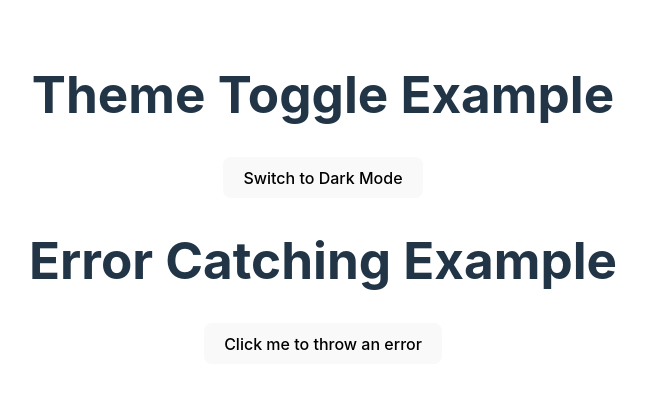
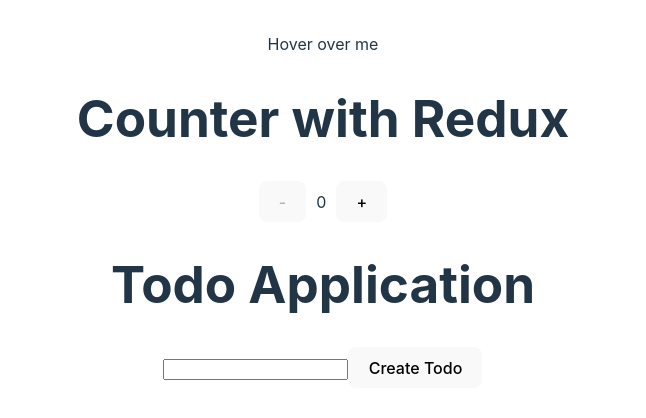
Before and after one commit to ssxv/react-concepts, a React (Vite) app: page / in a window 1280 px wide. Shown: the top 418 px of the page, without its empty margins (317-963 px from the left). Built offline with nearby package versions, Linux system fonts and the light colour scheme.

Commit message:
todo redux

```diff
--- a/src/App.tsx
+++ b/src/App.tsx
@@ -1,17 +1,15 @@
 import './App.css';
-import ErrorBoundary from './catch-error/ErrorBoundary';
-import ErrorThrowingComponenet from './catch-error/ErrorThrowingComponent';
-import ThemeSwitcher from './custom-hooks/ThemeToggle';
+import Tooltip from './pure-functions/Tooltip';
+import CounterWithRedux from './redux/CounterWithRedux';
+import TodosApp from './redux/Todos';
 
 function App() {
 
   return (
     <>
-      <ThemeSwitcher />
-
-      <ErrorBoundary>
-        <ErrorThrowingComponenet />
-      </ErrorBoundary>
+      <Tooltip text={"Hover over me"} hintText={"This is a tooltip"} />
+      <CounterWithRedux />
+      <TodosApp />
     </>
   );
 }
--- a/src/index.css
+++ b/src/index.css
@@ -18,6 +18,7 @@
   color: #646cff;
   text-decoration: inherit;
 }
+
 a:hover {
   color: #535bf2;
 }
@@ -45,9 +46,11 @@
   cursor: pointer;
   transition: border-color 0.25s;
 }
+
 button:hover {
   border-color: #646cff;
 }
+
 button:focus,
 button:focus-visible {
   outline: 4px auto -webkit-focus-ring-color;
@@ -58,9 +61,11 @@
     color: #213547;
     background-color: #ffffff;
   }
+
   a:hover {
     color: #747bff;
   }
+
   button {
     background-color: #f9f9f9;
   }
@@ -72,13 +77,10 @@
 
 .tooltiptext {
   visibility: hidden;
-
-  /* Position the tooltip text */
   position: absolute;
   z-index: 1;
   bottom: 100%;
   left: 50%;
-  margin-left: -40px;
 }
 
 .tooltip:hover .tooltiptext {
--- a/src/pure-functions/Tooltip.tsx
+++ b/src/pure-functions/Tooltip.tsx
@@ -1,8 +1,21 @@
-const Tooltip = () => {
+interface Props {
+  text: string;
+  hintText: string;
+  width?: number;
+}
+
+const Tooltip: React.FC<Props> = ({ text, hintText, width }) => {
+  const style: any = {
+    marginLeft: -50
+  };
+  if (width) {
+    style.width = width;
+    style.marginLeft = -(width / 2);
+  }
   return (
     <span className="tooltip">
-      Hover over me
-      <span className="tooltiptext">Tooltip text</span>
+      {text}
+      <span className="tooltiptext" style={style}>{hintText}</span>
     </span>
   );
 };
--- a/src/redux/CounterWithRedux.tsx
+++ b/src/redux/CounterWithRedux.tsx
@@ -9,7 +9,7 @@
 const Counter: React.FC<Props> = ({ count, increment, decrement }) => {
   return (
     <div>
-      <div>Counter with Redux</div>
+      <h1>Counter with Redux</h1>
       <button disabled={count <= 0} onClick={decrement}>
         -
       </button>
--- /dev/null
+++ b/src/redux/TodoCreator.tsx
@@ -0,0 +1,31 @@
+import { ConnectedProps, connect } from "react-redux"
+import { ITodo, addTodo } from "./todosActions";
+
+type Props = ConnectedProps<typeof connector>;
+
+const TodoCreator: React.FC<Props> = ({ addTodo }) => {
+
+    const createTodo = (e) => {
+        e.preventDefault();
+        const formData = new FormData(e.target);
+        const data: any = Object.fromEntries(formData);
+        const todo: ITodo = {
+            id: new Date().getTime().toString(),
+            title: data.title,
+        }
+        addTodo(todo);
+    }
+
+    return (
+        <form onSubmit={createTodo}>
+            <input type="text" name="title" id="title" />
+            <button type="submit">Create Todo</button>
+        </form>
+    );
+}
+
+const mapStateToProps = () => ({});
+const mapDispatchToProps = { addTodo }
+const connector = connect(mapStateToProps, mapDispatchToProps);
+const TodoCreatorWithRedux = connector(TodoCreator);
+export default TodoCreatorWithRedux;
--- /dev/null
+++ b/src/redux/TodoList.tsx
@@ -0,0 +1,37 @@
+import { ConnectedProps, connect } from "react-redux";
+import { IAppState } from "./store";
+import { ITodo, todoDone } from "./todosActions";
+
+type Props = ConnectedProps<typeof connector>
+
+const TodoList: React.FC<Props> = ({ todos, todoDone }) => {
+
+    const showTodo = (todo: ITodo) => {
+        return <div>
+            <button disabled={todo.done} type="button" onClick={() => todoDone(todo)}>
+                {todo.done ? 'done' : 'mark done'}
+            </button>
+            <span>{todo.title}</span>
+        </div>
+    }
+
+    const showTodoList = () => {
+        return todos.map(todo => showTodo(todo));
+    }
+
+    return <>
+        {showTodoList()}
+    </>;
+}
+
+const mapStateToProps = (state: IAppState) => ({
+    todos: state.todos.todos,
+});
+
+const mapDispatchToProps = {
+    todoDone,
+}
+
+const connector = connect(mapStateToProps, mapDispatchToProps);
+const TodoListWithRedux = connector(TodoList);
+export default TodoListWithRedux;
--- /dev/null
+++ b/src/redux/Todos.tsx
@@ -0,0 +1,15 @@
+import TodoCreatorWithRedux from "./TodoCreator";
+import TodoListWithRedux from "./TodoList";
+
+const TodosApp: React.FC = () => {
+
+    return (
+        <>
+            <h1>Todo Application</h1>
+            <TodoCreatorWithRedux />
+            <TodoListWithRedux />
+        </>
+    );
+}
+
+export default TodosApp;
--- a/src/redux/store.ts
+++ b/src/redux/store.ts
@@ -1,12 +1,15 @@
 import { combineReducers, createStore } from 'redux';
 import counterReducer, { ICounterState } from './counterReducer';
+import { ITodosState, todosReducer } from './todosReducer';
 
 export interface IAppState {
   counter: ICounterState;
+  todos: ITodosState;
 }
 
 const rootReducer = combineReducers({
   counter: counterReducer,
+  todos: todosReducer,
 });
 
 const store = createStore(rootReducer);
--- /dev/null
+++ b/src/redux/todosActions.ts
@@ -0,0 +1,23 @@
+export interface ITodo {
+    id: string;
+    title: string;
+    done?: boolean;
+}
+export interface ITodosAction {
+    type: string;
+    payload: ITodo;
+}
+
+export const addTodo = (todo: ITodo): ITodosAction => {
+    return {
+        type: "add",
+        payload: todo,
+    }
+}
+
+export const todoDone = (todo: ITodo): ITodosAction => {
+    return {
+        type: "done",
+        payload: todo,
+    }
+}
--- /dev/null
+++ b/src/redux/todosReducer.ts
@@ -0,0 +1,29 @@
+import { ITodo, ITodosAction } from "./todosActions";
+
+export interface ITodosState {
+    todos: ITodo[]
+}
+
+const initialTodosState: ITodosState = {
+    todos: []
+}
+
+export const todosReducer = (state = initialTodosState, action: ITodosAction) => {
+    switch (action.type) {
+        case "add": {
+            const todo = action.payload;
+            const todos = state.todos;
+            todos.push(todo);
+            return { ...state, todos: [...todos] };
+        }
+        case "done": {
+            const todo = state.todos.find(t => t.id === action.payload.id);
+            if (todo) {
+                todo.done = true;
+            }
+            return { ...state, todos: [...state.todos] };
+        }
+        default:
+            return state;
+    }
+}
```
